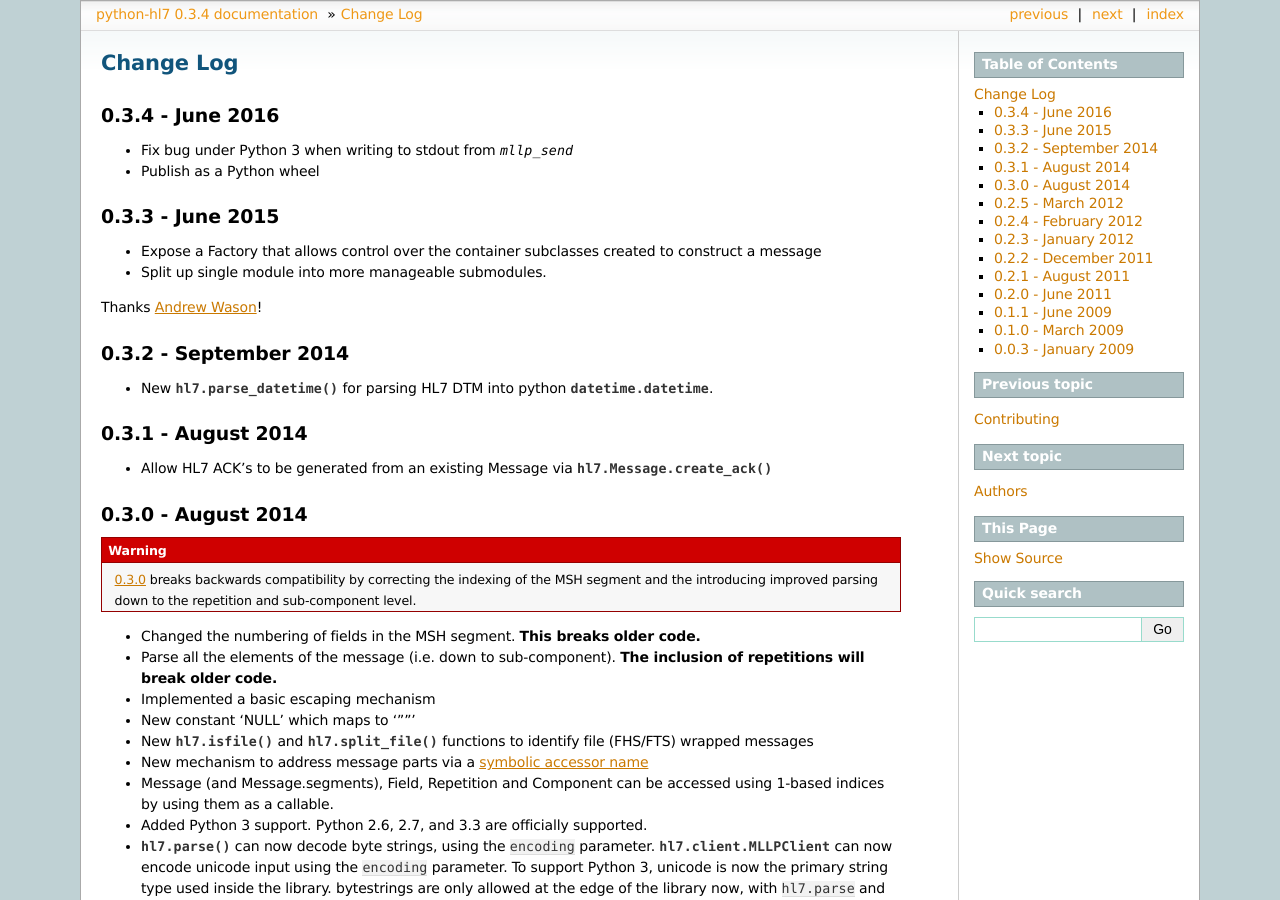
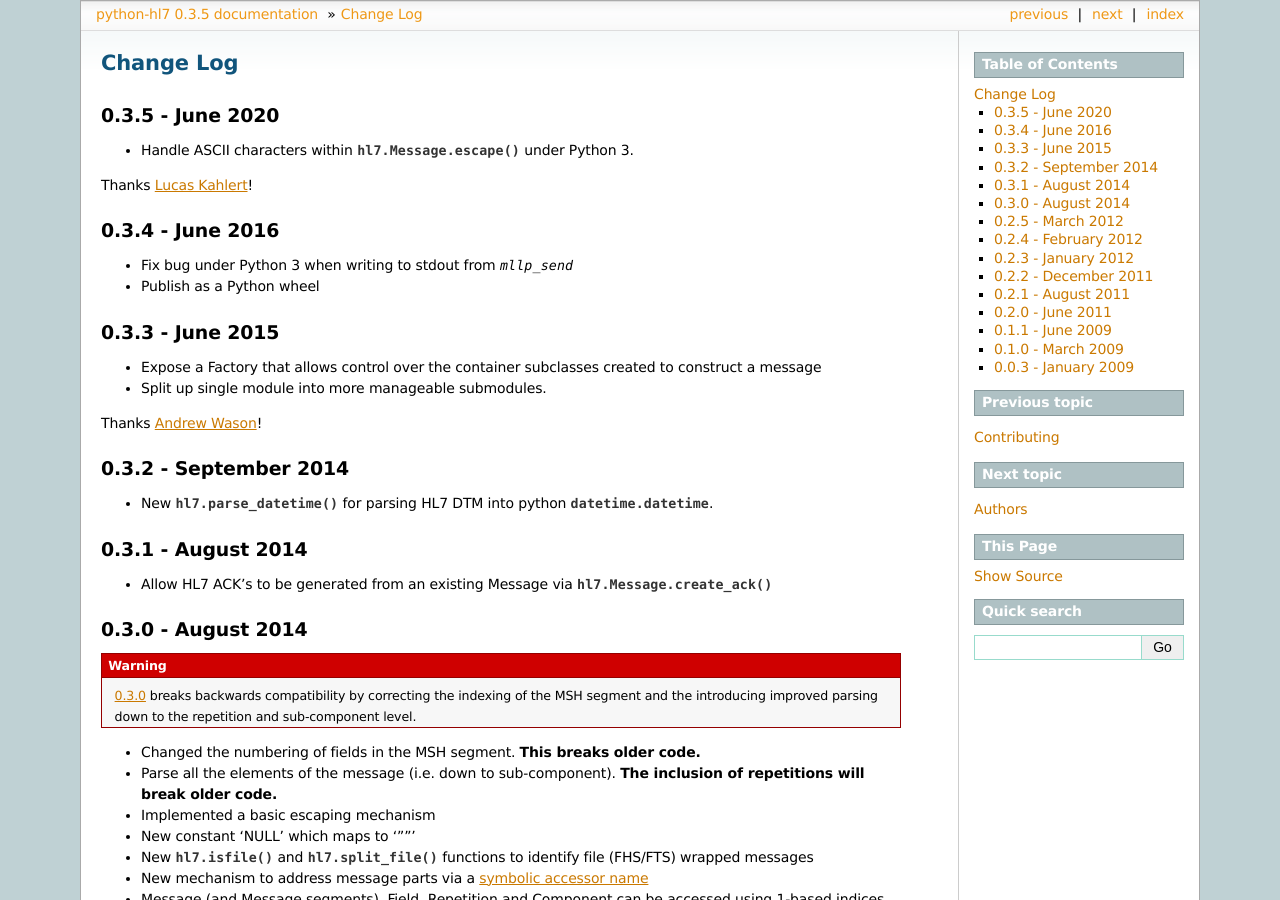
Before and after one commit to johnpaulett/python-hl7, a Sphinx documentation site: the page built from docs/changelog.rst, in a window 1280 px wide and 900 px high. Built offline with Sphinx 7.4.7, drawn with Linux system fonts in a browser that asks for light colours; some of the changed text lies outside the part shown.

Commit message:
Apply escape PR on the 0.3.x (still working onother changes for 0.4)

```diff
--- a/docs/changelog.rst
+++ b/docs/changelog.rst
@@ -1,5 +1,12 @@
 Change Log
 ==========
+
+0.3.5 - June 2020
+-----------------
+* Handle ASCII characters within :py:meth:`hl7.Message.escape` under Python 3.
+
+Thanks `Lucas Kahlert <https://github.com/f3anaro>`_!
+
 
 0.3.4 - June 2016
 -----------------
--- a/hl7/version.py
+++ b/hl7/version.py
@@ -6,7 +6,7 @@ Primary version number source.
 Forth element can be 'dev' < 'a' < 'b' < 'rc' < 'final'. An empty 4th
 element is equivalent to 'final'.
 """
-VERSION = (0, 3, 4, 'final')
+VERSION = (0, 3, 5, 'final')
 
 
 def get_version():
```
